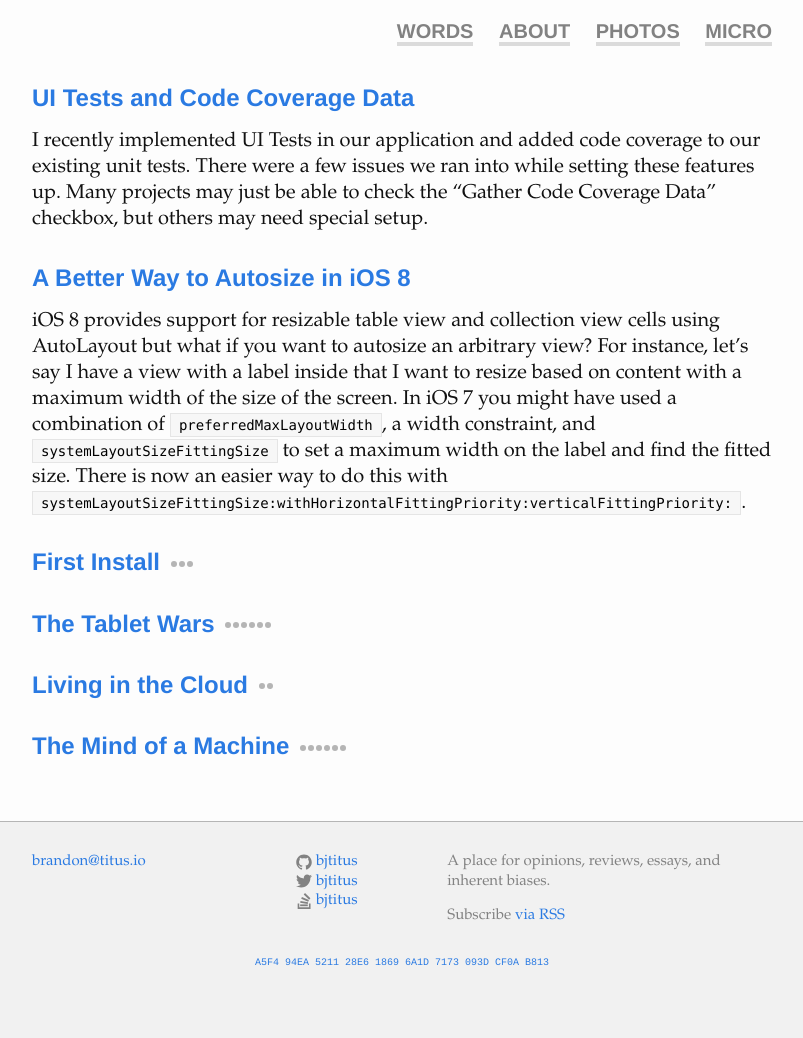
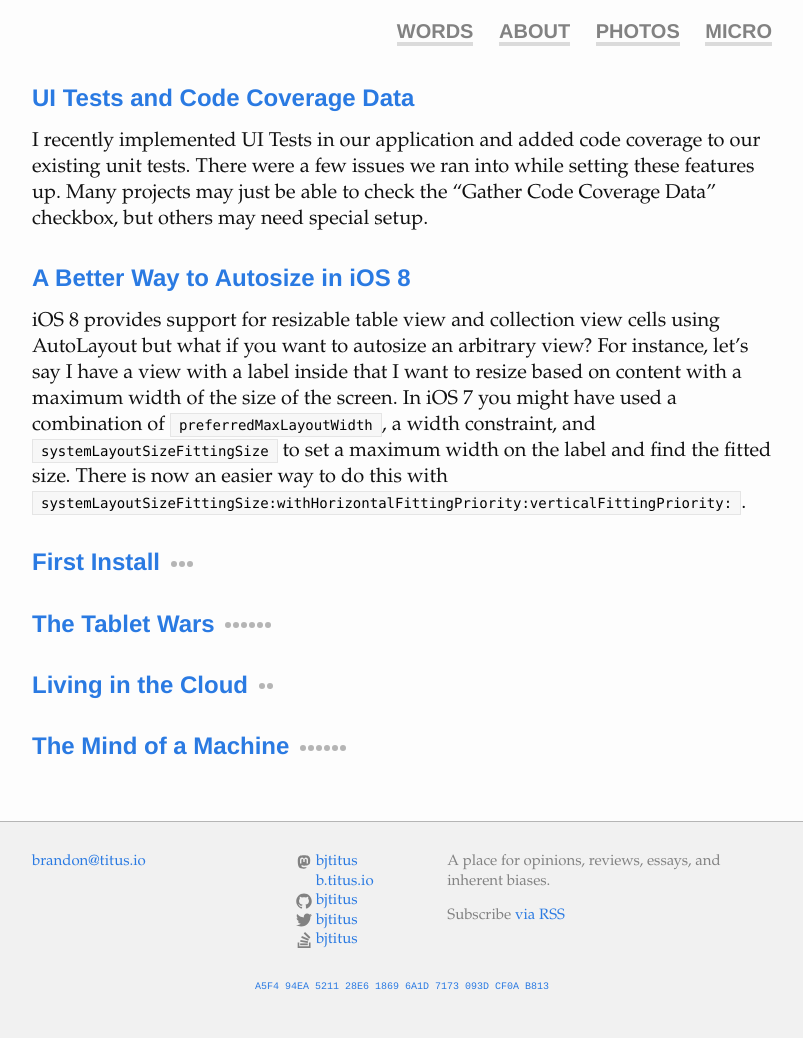
Before and after one commit to bjtitus/bjtitus.github.com, a Jekyll site: the page built from index.html, in a window 1280 px wide. Shown: the whole page, without its empty margins (238-1041 px from the left). Built offline with Jekyll 4.4.1, drawn with Linux system fonts in a browser that asks for light colours; before the commit the page ends 1014 px from its top, so only the background shows below that.

Commit message:
Add mastodon and bluesky footer links

```diff
--- a/_config.yml
+++ b/_config.yml
@@ -9,6 +9,9 @@ twitter_username: bjtitus
 github_username:  bjtitus
 stackoverflow_username: bjtitus
 stackoverflow_userid: 72319
+bluesky_username: b.titus.io
+mastodon_profile: https://mastodon.social/@bjtitus
+mastodon_username: bjtitus
 
 # Build settings
 markdown: kramdown
--- a/_includes/footer.html
+++ b/_includes/footer.html
@@ -14,6 +14,31 @@
 
       <div class="footer-col  footer-col-2">
         <ul class="social-media-list">
+          {% if site.mastodon_profile %}
+          <li>
+            <a href="{ site.mastodon_profile}}">
+              <span class="icon  icon--mastodon">
+                <svg fill="#828282" width="16px" height="16px" viewBox="0 0 24 24" xmlns="http://www.w3.org/2000/svg" xml:space="preserve"><path d="M21.327 8.566c0-4.339-2.843-5.61-2.843-5.61-1.433-.658-3.894-.935-6.451-.956h-.063c-2.557.021-5.016.298-6.45.956 0 0-2.843 1.272-2.843 5.61 0 .993-.019 2.181.012 3.441.103 4.243.778 8.425 4.701 9.463 1.809.479 3.362.579 4.612.51 2.268-.126 3.541-.809 3.541-.809l-.075-1.646s-1.621.511-3.441.449c-1.804-.062-3.707-.194-3.999-2.409a4.523 4.523 0 0 1-.04-.621s1.77.433 4.014.536c1.372.063 2.658-.08 3.965-.236 2.506-.299 4.688-1.843 4.962-3.254.434-2.223.398-5.424.398-5.424zm-3.353 5.59h-2.081V9.057c0-1.075-.452-1.62-1.357-1.62-1 0-1.501.647-1.501 1.927v2.791h-2.069V9.364c0-1.28-.501-1.927-1.502-1.927-.905 0-1.357.546-1.357 1.62v5.099H6.026V8.903c0-1.074.273-1.927.823-2.558.566-.631 1.307-.955 2.228-.955 1.065 0 1.872.409 2.405 1.228l.518.869.519-.869c.533-.819 1.34-1.228 2.405-1.228.92 0 1.662.324 2.228.955.549.631.822 1.484.822 2.558v5.253z"/>
+                </svg>
+              </span>
+
+              <span class="username">{{ site.mastodon_username }}</span>
+            </a>
+          </li>
+          {% endif %}
+          {% if site.bluesky_username %}
+          <li>
+            <a href="https://bsky.app/profile/{ site.bluesky_username }}">
+              <span class="icon  icon--bluesky">
+                <svg width="16" height="16" version="1.1" xmlns="http://www.w3.org/2000/svg">
+                  <path d="m135.72 44.03c66.496 49.921 138.02 151.14 164.28 205.46 26.262-54.316 97.782-155.54 164.28-205.46 47.98-36.021 125.72-63.892 125.72 24.795 0 17.712-10.155 148.79-16.111 170.07-20.703 73.984-96.144 92.854-163.25 81.433 117.3 19.964 147.14 86.092 82.697 152.22-122.39 125.59-175.91-31.511-189.63-71.766-2.514-7.3797-3.6904-10.832-3.7077-7.8964-0.0174-2.9357-1.1937 0.51669-3.7077 7.8964-13.714 40.255-67.233 197.36-189.63 71.766-64.444-66.128-34.605-132.26 82.697-152.22-67.108 11.421-142.55-7.4491-163.25-81.433-5.9562-21.282-16.111-152.36-16.111-170.07 0-88.687 77.742-60.816 125.72-24.795z" fill="#828282"/>
+                </svg>
+              </span>
+
+              <span class="username">{{ site.bluesky_username }}</span>
+            </a>
+          </li>
+          {% endif %}
           {% if site.github_username %}
           <li>
             <a href="https://github.com/{{ site.github_username }}">
```
